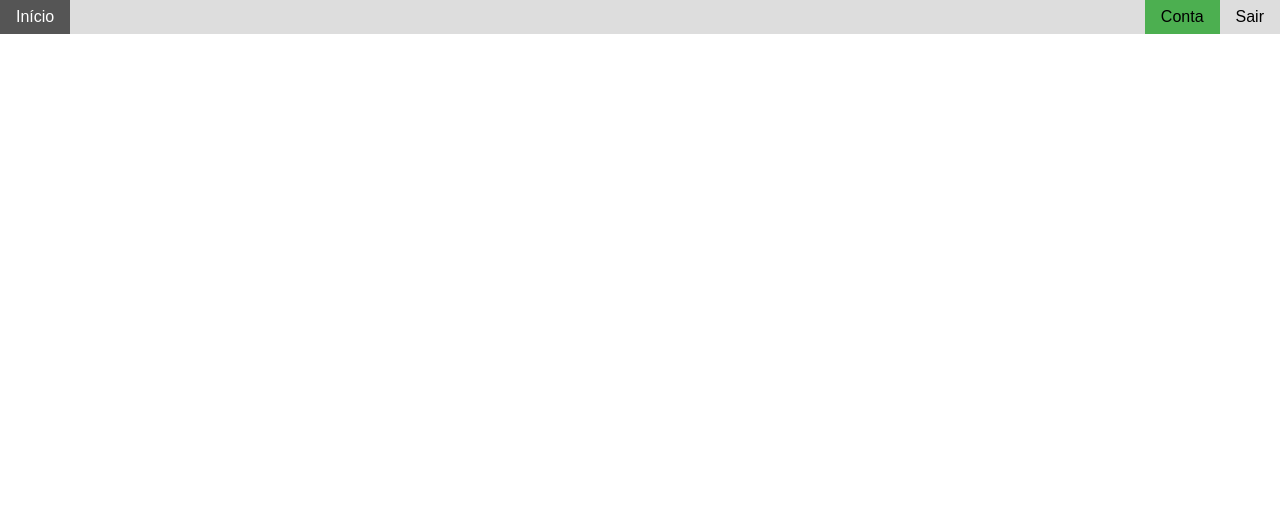
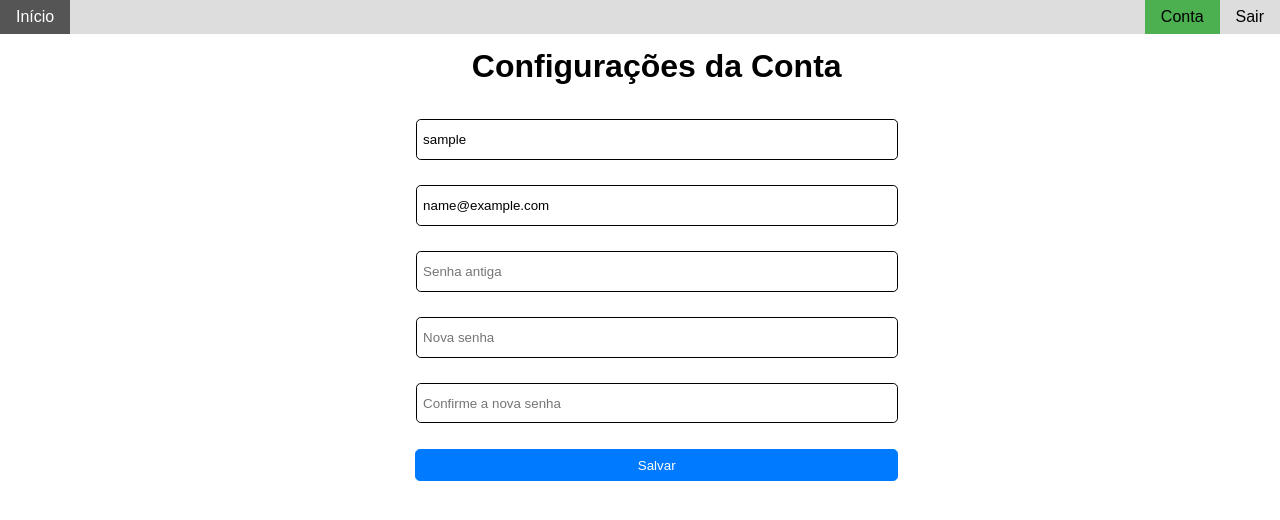
Before and after one commit to MamuteLucas/Project_Clado, a PHP site: page /home.php?pag=conta in a window 1280 px wide. Shown: the top 520 px of the page. Run offline with PHP 8.4, Linux system fonts and the light colour scheme; the visitor is signed in with stand-in values (Sample User, id 1); tables that the repository leaves empty or names only in its code hold one stand-in row (values such as "Sample post").

Commit message:
UPDATE na tabela usuarios completa

```diff
--- a/css/index.css
+++ b/css/style-app.css
@@ -1,7 +1,6 @@
 body{
   margin: 0;
   font-family: arial;
-  background-image: url("../images/wallpaper.jpg");
 }
 
 h1{
@@ -42,8 +41,29 @@ h1{
 }
 
 small{
+  position: absolute;
   font-size: 12px;
   color: red;
+}
+
+#small_error{
+  left:  9.85rem;
+  top: 26.8rem;
+}
+
+#small_newPassword{
+  left:  10.7rem;
+  top: 26.8rem;
+}
+
+#small_email{
+  left:  11.5rem;
+  top: 14.4rem;
+}
+
+#small_oldPassword{
+  left:  12.5rem;
+  top: 18.5rem;
 }
 
 ul {
--- a/home.php
+++ b/home.php
@@ -19,7 +19,13 @@
 	<title>Página Principal</title>
 
 	<script src="js/jquery-3.3.1.min.js"></script>
-	<link rel="stylesheet" type="text/css" href="css/home.css">
+	<link rel="stylesheet" type="text/css" href="css/style-app.css">
+
+	<?php
+		if($_GET["pag"] == "conta"){
+			echo "<script src='js/events-configAccount.js'></script>";
+		}
+	?>
 </head>
 
 <body>
--- a/index.php
+++ b/index.php
@@ -16,7 +16,7 @@
 	<title>Página Inicial</title>
 
 	<script src="js/jquery-3.3.1.min.js"></script>
-	<link rel="stylesheet" type="text/css" href="css/index.css">
+	<link rel="stylesheet" type="text/css" href="css/style-app.css">
 
 	<?php
 		if($_GET["pag"] == "entrar"){
--- /dev/null
+++ b/js/events-configAccount.js
@@ -0,0 +1,130 @@
+var correctOldPassword = true,
+    correctNewPassword = true,
+    correctEmail = true,
+    requiredPassword = false,
+    errorInputNull = false;
+
+function submitConfig(){
+  if(requiredPassword){
+    if($("input[name = 'config_newPassword']").val() != "" &&
+       $("input[name = 'config_confirmNewPassword']").val() != "" &&
+       $("input[name = 'config_oldPassword']").val() != "" &&
+       $("input[name = 'config_name']").val() != "" &&
+       $("input[name = 'config_email']").val() != ""){
+         if(correctOldPassword && correctNewPassword && correctEmail){
+           $("form").attr({"onsubmit": "return true", "action": "php/saveAccount.php"});
+
+         }
+       } else if(!errorInputNull){
+         $("#small_newPassword").remove();
+         $("#input_confirmNewPassword").append("<small id='small_error'>Preencha os campos restantes!</small>");
+         errorInputNull = true;
+       }
+
+  } else{
+    if($("input[name = 'config_name']").val() != "" && $("input[name = 'config_email']").val() != ""){
+      if(correctOldPassword && correctNewPassword && correctEmail){
+        $("form").attr({"onsubmit": "return true", "action": "php/saveAccount.php"});
+
+      }
+
+    } else if(!errorInputNull){
+      $("#small_newPassword").remove();
+      $("#input_confirmNewPassword").append("<small id='small_error'>Preencha os campos restantes!</small>");
+      errorInputNull = true;
+
+    }
+  }
+
+}
+
+function changeRequired(){
+  if($("input[name = 'config_newPassword']").val() != "" ||
+     $("input[name = 'config_confirmNewPassword']").val() != "" ||
+     $("input[name = 'config_oldPassword']").val() != ""){
+
+       $("input[name = 'config_newPassword']").prop("required", true);
+       $("input[name = 'config_confirmNewPassword']").prop("required", true);
+       $("input[name = 'config_oldPassword']").prop("required", true);
+
+       requiredPassword = true;
+
+  } else{
+    $("input[name = 'config_newPassword']").removeAttr("required");
+    $("input[name = 'config_confirmNewPassword']").removeAttr("required");
+    $("input[name = 'config_oldPassword']").removeAttr("required");
+
+    requiredPassword = false;
+
+  }
+}
+
+
+$(function(){
+  $("#div_password").on("keyup", function(){
+    var fPassword = $("input[name = 'config_newPassword']").val(),
+        sPassword = $("input[name = 'config_confirmNewPassword']").val();
+
+    if(sPassword != "" && fPassword != sPassword && correctNewPassword){
+      $("#small_error").remove();
+      $("input[name = 'config_confirmNewPassword']").css({border: "1px solid red"});
+      $("#input_confirmNewPassword").append("<small id='small_newPassword'>As senhas são diferentes!</small>");
+      correctNewPassword = false;
+      errorInputNull = false;
+
+    } else if(sPassword == fPassword){
+      correctNewPassword = true;
+      $("#small_newPassword").remove();
+      $("input[name = 'config_confirmNewPassword']").removeAttr("style");
+    }
+  });
+
+  $("input[name = 'config_newPassword']").on("blur", function(){
+    changeRequired();
+  });
+
+  $("input[name = 'config_confirmNewPassword']").on("blur", function(){
+    changeRequired();
+  });
+
+  $("input[name = 'config_email']").on("blur", function(){
+    if($(this).val() != ""){
+      $.post("php/checkEmail.php", {"email": $(this).val()}, function(existingEmail){
+        if(existingEmail != "" && correctEmail){
+          $("input[name = 'config_email']").css({"border-color": "red"});
+          $("#input_email").append("<small id='small_email'>E-mail já cadastrado!</small>");
+          correctEmail = false;
+
+        }
+      });
+    }
+  }).on("keyup", function(){
+
+    correctEmail = true;
+
+    $("#small_email").remove();
+    $("input[name = 'config_email']").removeAttr("style");
+
+  });
+
+  $("input[name = 'config_oldPassword']").on("blur", function(){
+    changeRequired();
+
+    if($(this).val() != ""){
+      $.post("php/checkPassword.php", {"password": $(this).val()}, function(correctPassword){
+        if(correctPassword != "" && correctOldPassword){
+          $("input[name = 'config_oldPassword']").css({"border-color": "red"});
+          $("#input_oldPassword").append("<small id='small_oldPassword'>Senha invalida!</small>");
+
+          correctOldPassword = false;
+        }
+
+      });
+    }
+  }).on("keyup", function(){
+    correctOldPassword = true;
+
+    $("#small_oldPassword").remove();
+    $("input[name = 'config_oldPassword']").removeAttr("style");
+  });
+});
--- a/php/configAccount.php
+++ b/php/configAccount.php
@@ -1,2 +1,30 @@
-<?php
-?>
+<div id="div_form">
+  <h1>Configurações da Conta</h1>
+  <form method="post" name="configAccount" id="form_configAccount" onsubmit="return false">
+    <div id="input_nome">
+      <input type="text" name="config_name" class="form_input" placeholder="Nome" value="<?= $_SESSION['user_name'] ?>" required>
+    </div>
+
+    <div id="input_email">
+      <input type="email" name="config_email" class="form_input" placeholder="E-mail" value="<?= $_SESSION['user_email'] ?>" required>
+    </div>
+
+    <div id="input_oldPassword">
+      <input type="password" name="config_oldPassword" class="form_input" placeholder="Senha antiga">
+    </div>
+
+    <div id="div_password">
+      <div id="input_newPassword">
+        <input type="password" name="config_newPassword" class="form_input" placeholder="Nova senha">
+      </div>
+
+      <div id="input_confirmNewPassword">
+        <input type="password" name="config_confirmNewPassword" class="form_input" placeholder="Confirme a nova senha">
+      </div>
+    </div>
+
+    <div id="input_button">
+      <input type="submit" id="form_inputButton" class="form_input" value="Salvar" onclick="submitConfig()">
+    </div>
+  </form>
+</div>
--- a/php/connect.php
+++ b/php/connect.php
@@ -14,6 +14,15 @@
 			return $sql->rowCount();
 		}
 
+		public function checkPassword($id, $password){
+			$sql = $this->pdo->prepare("SELECT user_password FROM user WHERE user_id = :id and user_password = :password");
+			$sql->bindValue(":id", $id);
+			$sql->bindValue(":password", $password);
+			$sql->execute();
+
+			return $sql->rowCount();
+		}
+
 		public function createAccount($name, $email, $password){
 			$sql = $this->pdo->prepare("INSERT INTO user(user_name, user_email, user_password) VALUES(:name, :email, :password)");
 			$sql->bindValue(":name", $name);
@@ -23,7 +32,8 @@
 		}
 
 		public function doLogin($email, $password){
-			$sql = $this->pdo->prepare("SELECT user_id, user_name FROM user WHERE user_email = :email and user_password = :password");
+			$sql = $this->pdo->prepare("SELECT user_id, user_name, user_email FROM user
+																		WHERE user_email = :email and user_password = :password");
 			$sql->bindValue(":email", $email);
 			$sql->bindValue(":password", $password);
 			$sql->execute();
@@ -41,5 +51,22 @@
 
 			return $sql->fetchAll(PDO::FETCH_ASSOC);
 		}
+
+		public function saveAccount_nameEmail($id, $name, $email){
+			$sql = $this->pdo->prepare("UPDATE user SET user_name = :name, user_email = :email WHERE user_id = :id");
+			$sql->bindValue(":id", $id);
+			$sql->bindValue(":name", $name);
+			$sql->bindValue(":email", $email);
+			$sql->execute();
+
+		}
+
+		public function saveAccount_password($id, $password){
+			$sql = $this->pdo->prepare("UPDATE user SET user_password = :password WHERE user_id = :id");
+			$sql->bindValue(":id", $id);
+			$sql->bindValue(":password", $password);
+			$sql->execute();
+
+		}
 	}
 ?>
--- a/php/doLogin.php
+++ b/php/doLogin.php
@@ -17,6 +17,7 @@
       session_start();
       $_SESSION["user_id"] = $user["user_id"];
       $_SESSION["user_name"] = $user["user_name"];
+      $_SESSION["user_email"] = $user["user_email"];
 
     }
 
--- a/php/doLogout.php
+++ b/php/doLogout.php
@@ -1,6 +1,7 @@
 <?php
   $_SESSION["user_id"] = "";
   $_SESSION["user_name"] = "";
+  $_SESSION["user_email"] = "";
   session_destroy();
 
   header("location: index.php");
```
Also changed, not shown: css/home.css (deleted, +0 -44 lines), js/events-register.js (+18 -23 lines), php/checkEmail.php (+10 -5 lines), php/checkPassword.php (added, +17 -0 lines), php/saveAccount.php (added, +27 -0 lines).
